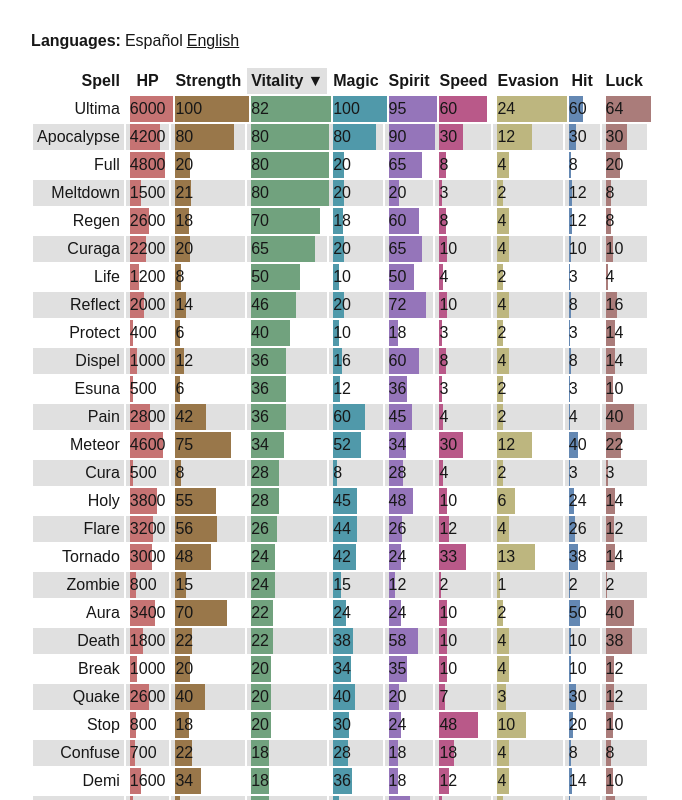
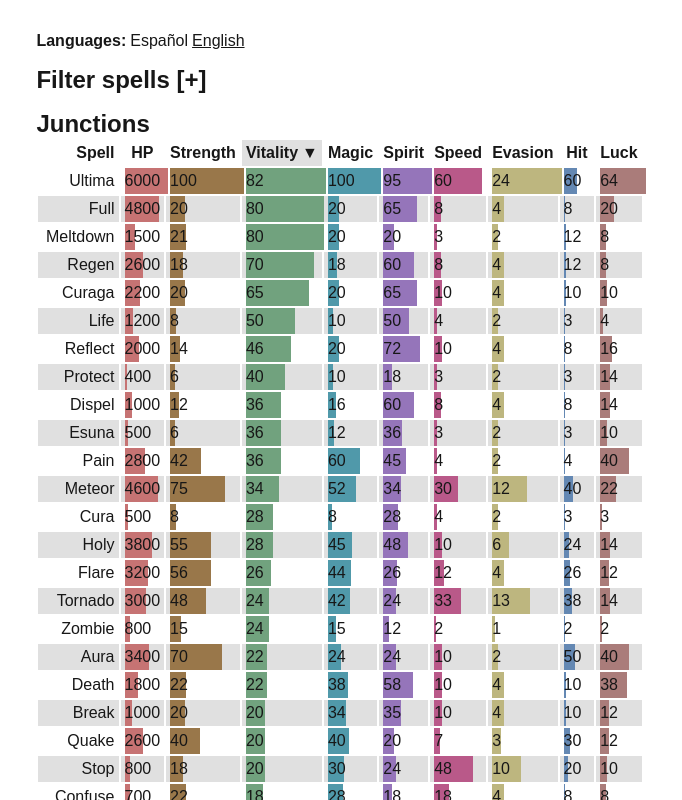
Before and after one commit to Sumolari/ff8-utils, a Next.js app: page /en/junctions in a window 1280 px wide. Shown: the top 800 px of the page, without its empty margins (300-982 px from the left). Built offline with nearby package versions, Linux system fonts and the light colour scheme.

Commit message:
Add spell filter

```diff
--- a/messages/en.json
+++ b/messages/en.json
@@ -4,7 +4,11 @@
     "description": "Utilities to make your Final Fantasy VIII games more enjoyable",
     "languages": "Languages:"
   },
+  "SpellFilter": {
+    "title": "Filter spells"
+  },
   "JuctionsTable": {
+    "title": "Junctions",
     "spell": "Spell"
   },
   "Stats": {
--- a/messages/es.json
+++ b/messages/es.json
@@ -4,7 +4,11 @@
     "description": "Utilidades para que disfrutes más de tus partidas de Final Fantasy VIII",
     "languages": "Idiomas:"
   },
+  "SpellFilter": {
+    "title": "Filtrar magias"
+  },
   "JuctionsTable": {
+    "title": "Enlaces",
     "spell": "Magia"
   },
   "Stats": {
--- a/src/app/[lang]/junctions/page.module.css
+++ b/src/app/[lang]/junctions/page.module.css
@@ -1,4 +1,6 @@
 .root {
+  width: 100%;
+
   td,
   th {
     padding: 0.25em;
--- a/src/app/[lang]/junctions/page.tsx
+++ b/src/app/[lang]/junctions/page.tsx
@@ -8,11 +8,20 @@
 import { useState } from 'react';
 import { SortingOrder } from '@/models/sortingOrder';
 import HeaderCell from '@/components/junctions/HeaderCell';
+import { SpellFilter } from '@/components/junctions/SpellFilter';
 
+const ALL_SPELLS = Object.keys(magic);
 const DEFAULT_ORDER = SortingOrder.descending;
 
 export default function Home() {
   const t = useTranslations();
+  const [selectedSpells, setSelectedSpells] = useState(
+    new Set(ALL_SPELLS).difference(new Set(['apocalypse'])),
+  );
+  const filteredSpells = ALL_SPELLS.filter((spell) =>
+    selectedSpells.has(spell),
+  );
+
   const [sortingCriteria, setSortingCriteria] = useState({
     stat: Stat.vit,
     order: DEFAULT_ORDER,
@@ -31,7 +40,9 @@
     });
   };
 
-  const maximumStatValue = Object.values(magic).reduce(
+  const maximumStatValue = filteredSpells
+    .map((spell) => magic[spell as keyof typeof magic])
+    .reduce(
       (accum, spellStats) =>
         Object.fromEntries(
           ALL_STATS.map((stat) => [
@@ -53,22 +64,22 @@
     />
   ));
 
-  const spellRows = Object.entries(magic)
-    .sort(([, lhs], [, rhs]) => {
-      const lhsValue = lhs[sortingCriteria.stat];
-      const rhsValue = rhs[sortingCriteria.stat];
+  const spellRows = filteredSpells
+    .sort((lhs, rhs) => {
+      const lhsValue = magic[lhs as keyof typeof magic][sortingCriteria.stat];
+      const rhsValue = magic[rhs as keyof typeof magic][sortingCriteria.stat];
 
       const diff = lhsValue - rhsValue;
 
       return sortingCriteria.order === SortingOrder.ascending ? diff : -diff;
     })
-    .map(([spellName, spellStats]) => (
+    .map((spellName) => (
       <tr key={spellName}>
         <td align="right">{t(`Spells.${spellName}`)}</td>
         {ALL_STATS.map((stat) => (
           <StatCell
             key={stat}
-            spell={spellStats}
+            spell={magic[spellName as keyof typeof magic]}
             stat={stat}
             maxValue={maximumStatValue[stat]}
           />
@@ -77,6 +88,15 @@
     ));
 
   return (
+    <>
+      <SpellFilter
+        availableSpells={Object.keys(magic)}
+        selectedSpells={selectedSpells}
+        onSelectionChange={(newSelectedSpells) => {
+          setSelectedSpells(newSelectedSpells);
+        }}
+      />
+      <h2>{t('JuctionsTable.title')}</h2>
       <table className={styles.root}>
         <thead>
           <tr>
@@ -86,5 +106,6 @@
         </thead>
         <tbody>{spellRows}</tbody>
       </table>
+    </>
   );
 }
--- a/src/app/[lang]/layout.module.css
+++ b/src/app/[lang]/layout.module.css
@@ -8,5 +8,5 @@
 
 .content {
   margin: 2rem;
-  max-width: 720px;
+  max-width: 760px;
 }
--- /dev/null
+++ b/src/components/junctions/SpellFilter.module.css
@@ -0,0 +1,31 @@
+.root {
+  margin-bottom: 1em;
+}
+
+.title {
+  cursor: pointer;
+
+  &:hover {
+    text-decoration: underline;
+  }
+}
+
+.fields {
+  columns: 5 auto;
+  gap: 0.25em;
+  margin-top: 1em;
+  padding: 0.25em 0.5em;
+
+  label {
+    cursor: pointer;
+    display: block;
+
+    &:hover {
+      text-decoration: underline;
+    }
+  }
+
+  input {
+    margin-right: 0.25em;
+  }
+}
--- /dev/null
+++ b/src/components/junctions/SpellFilter.tsx
@@ -0,0 +1,62 @@
+'use client';
+
+import { useTranslations } from 'next-intl';
+import { useState } from 'react';
+import styles from './SpellFilter.module.css';
+
+export function SpellFilter({
+  availableSpells,
+  selectedSpells,
+  onSelectionChange,
+}: {
+  availableSpells: Array<string>;
+  selectedSpells: Set<string>;
+  onSelectionChange: (newSelection: Set<string>) => void;
+}) {
+  const t = useTranslations();
+  const [isOpen, setIsOpen] = useState(false);
+
+  const fields = availableSpells
+    .sort((lhs, rhs) => {
+      const lhsName = t(`Spells.${lhs}`);
+      const rhsName = t(`Spells.${rhs}`);
+
+      return lhsName.localeCompare(rhsName);
+    })
+    .map((name) => (
+      <label key={name}>
+        <input
+          type="checkbox"
+          checked={selectedSpells.has(name)}
+          onChange={() => {
+            const newSelection = new Set(selectedSpells);
+
+            if (newSelection.has(name)) {
+              newSelection.delete(name);
+            } else {
+              newSelection.add(name);
+            }
+
+            onSelectionChange(newSelection);
+          }}
+        />
+        {t(`Spells.${name}`)}
+      </label>
+    ));
+
+  const { fieldset, suffix } = isOpen
+    ? {
+        fieldset: <fieldset className={styles.fields}>{fields}</fieldset>,
+        suffix: '-',
+      }
+    : { fieldset: null, suffix: '+' };
+
+  return (
+    <form className={styles.root}>
+      <h2 className={styles.title} onClick={() => setIsOpen(!isOpen)}>
+        {t('SpellFilter.title')} [{suffix}]
+      </h2>
+      {fieldset}
+    </form>
+  );
+}
```
Lines whose indentation alone changed are shown as unchanged.
